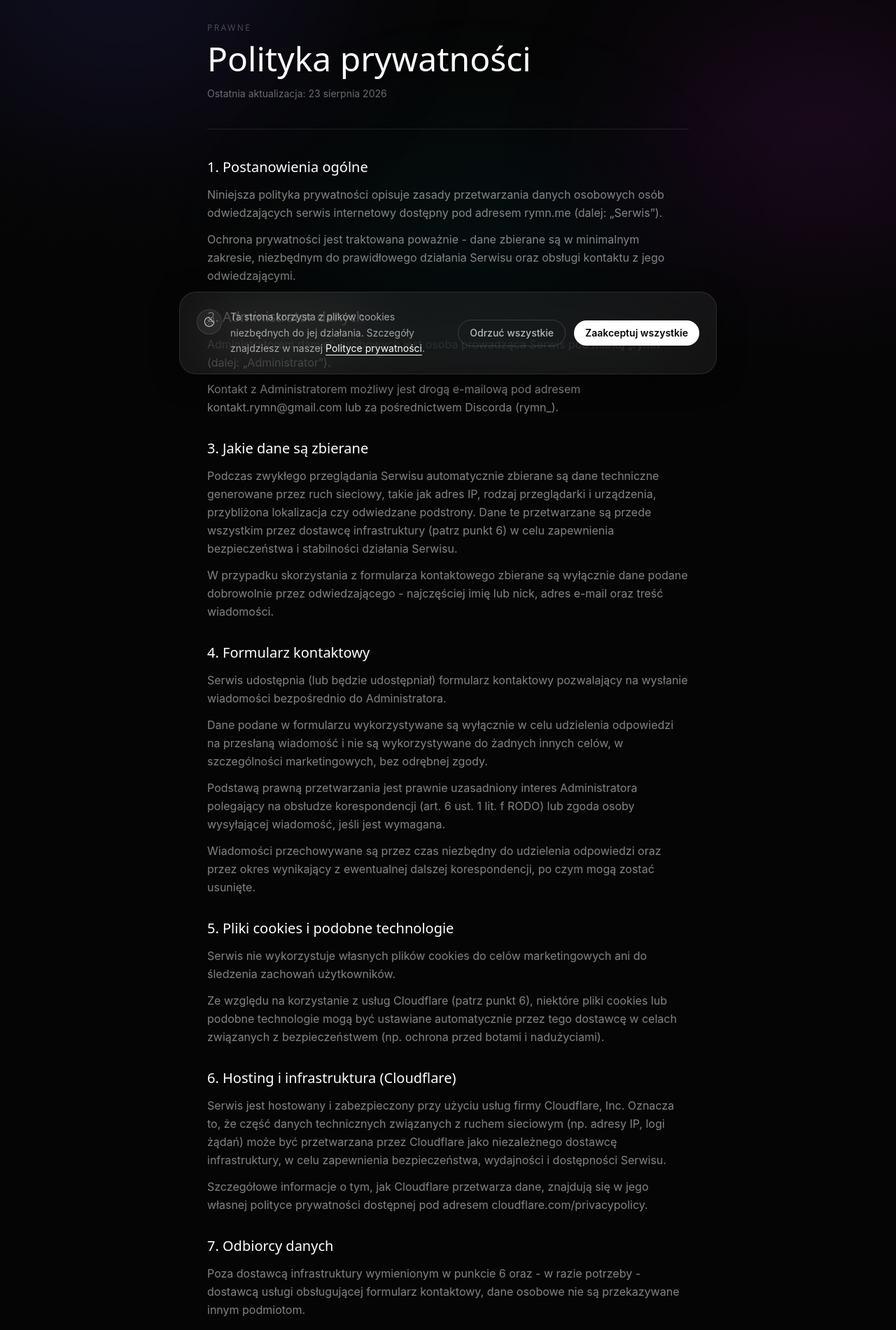
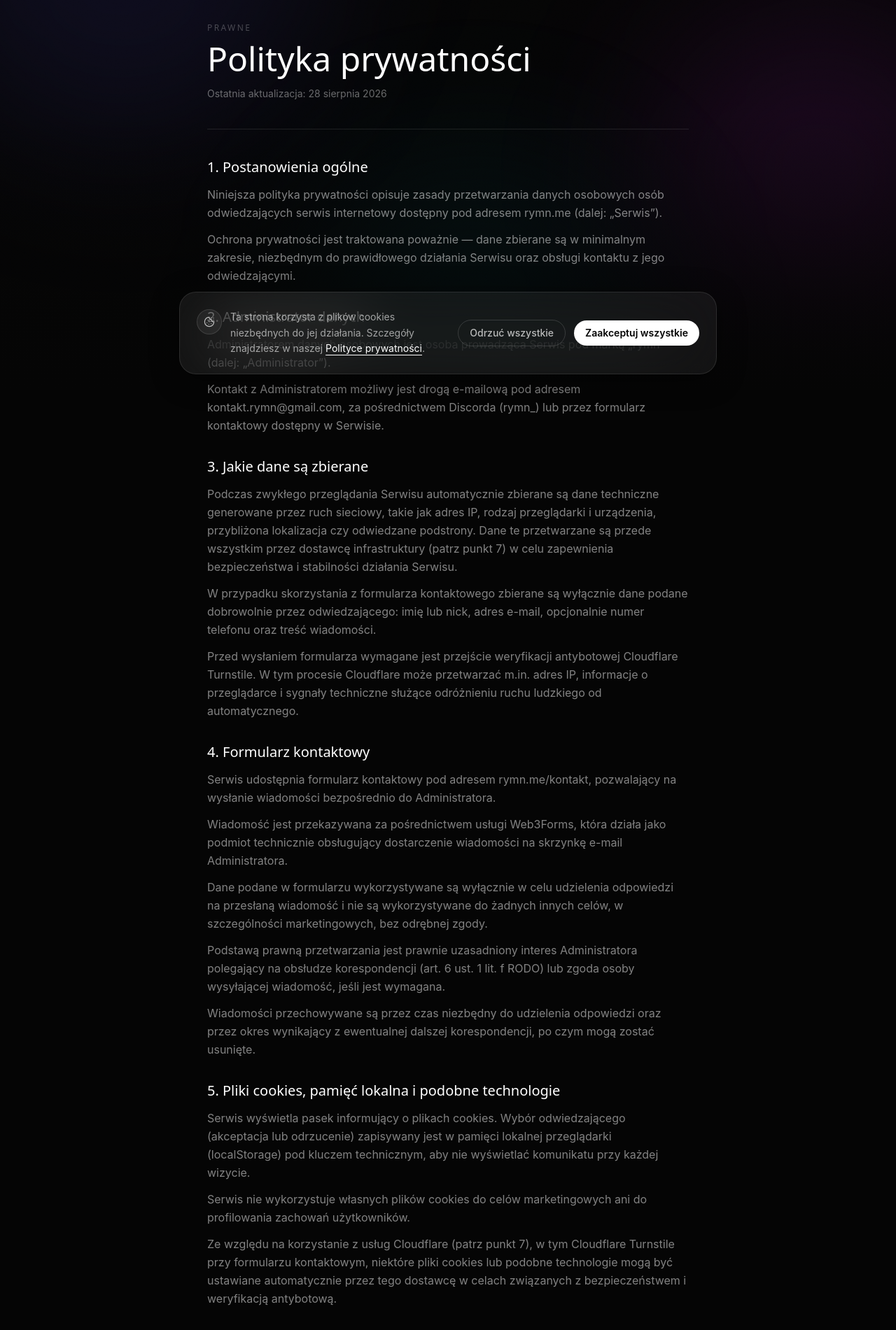
Before and after one commit to waskok/rymn.me, a React (Vite) app: page /polityka-prywatnosci in a window 1280 px wide. Shown: the part 241-2142 px from the top of the page at 70% size. Built offline with nearby package versions, Linux system fonts and the light colour scheme.

Commit message:
policy-update&more

```diff
--- /dev/null
+++ b/src/components/ContactButton.tsx
@@ -0,0 +1,34 @@
+import { Link } from 'react-router-dom';
+import { MessageSquare } from 'lucide-react';
+import { Magnetic } from './Magnetic';
+import { useSamePathScrollTop } from '../lib/useSamePathScrollTop';
+
+interface ContactButtonProps {
+  className?: string;
+  fullWidth?: boolean;
+  onClick?: () => void;
+}
+
+/** Primary CTA linking to the contact form — shared by the header and mobile footer. */
+export function ContactButton({ className = '', fullWidth = false, onClick }: ContactButtonProps) {
+  const handleSamePathScroll = useSamePathScrollTop('/kontakt');
+
+  return (
+    <Magnetic strength={0.25} className={fullWidth ? 'block w-full' : 'inline-block'}>
+      <Link
+        to="/kontakt"
+        onClick={(event) => {
+          handleSamePathScroll(event);
+          onClick?.();
+        }}
+        className={`animate-cta-glow group relative isolate inline-flex items-center gap-2 overflow-hidden rounded-full bg-white font-semibold text-black transition-transform duration-200 hover:scale-105 ${
+          fullWidth ? 'w-full justify-center' : ''
+        } ${className}`}
+      >
+        <span className="pointer-events-none absolute inset-y-0 -left-1/3 w-1/3 -skew-x-12 bg-gradient-to-r from-transparent via-white/80 to-transparent opacity-0 transition-opacity duration-300 group-hover:opacity-100 group-hover:animate-shine" />
+        <MessageSquare className="relative z-10 h-3.5 w-3.5 shrink-0" strokeWidth={1.9} />
+        <span className="relative z-10">Formularz kontaktowy</span>
+      </Link>
+    </Magnetic>
+  );
+}
--- a/src/components/Footer.tsx
+++ b/src/components/Footer.tsx
@@ -2,6 +2,7 @@ import { motion } from 'framer-motion';
 import { Link } from 'react-router-dom';
 import type { SocialLink } from '../types';
 import { Magnetic } from './Magnetic';
+import { ContactButton } from './ContactButton';
 import { useLogoClick } from '../lib/useLogoClick';
 import { useCookieConsent } from '../lib/cookieConsent';
 
@@ -60,6 +61,10 @@ export function Footer({ socials }: FooterProps) {
         </button>
       </div>
 
+      <div className="w-full sm:hidden">
+        <ContactButton fullWidth className="px-4 py-3 text-sm" />
+      </div>
+
       <div className="flex flex-wrap items-center justify-center gap-2">
         {socials.map((social) => (
           <Magnetic key={social.id} strength={0.5}>
--- a/src/components/Header.tsx
+++ b/src/components/Header.tsx
@@ -1,10 +1,10 @@
 import { useState } from 'react';
 import { AnimatePresence, motion, useMotionTemplate, useScroll, useTransform } from 'framer-motion';
 import { Link } from 'react-router-dom';
-import { Coffee, MessageSquare, Menu, X } from 'lucide-react';
+import { Coffee, Menu, X } from 'lucide-react';
 import { Magnetic } from './Magnetic';
+import { ContactButton } from './ContactButton';
 import { useLogoClick } from '../lib/useLogoClick';
-import { useSamePathScrollTop } from '../lib/useSamePathScrollTop';
 import { easeOut } from '../lib/motion';
 
 function StatusPill() {
@@ -37,41 +37,6 @@ function SupportButton({ className = '', onClick }: { className?: string; onClic
       <Coffee className="relative z-10 h-3.5 w-3.5 shrink-0" strokeWidth={1.75} />
       <span className="relative z-10">Wesprzyj mnie</span>
     </a>
-  );
-}
-
-/**
- * Primary "book me" CTA: a solid pill with a sweeping light-shine on hover
- * and a soft idle glow, wrapped in a magnetic area for a subtle cursor pull.
- */
-function ContactButton({
-  className = '',
-  fullWidth = false,
-  onClick,
-}: {
-  className?: string;
-  fullWidth?: boolean;
-  onClick?: () => void;
-}) {
-  const handleSamePathScroll = useSamePathScrollTop('/kontakt');
-
-  return (
-    <Magnetic strength={0.25} className={fullWidth ? 'block w-full' : 'inline-block'}>
-      <Link
-        to="/kontakt"
-        onClick={(event) => {
-          handleSamePathScroll(event);
-          onClick?.();
-        }}
-        className={`animate-cta-glow group relative isolate inline-flex items-center gap-2 overflow-hidden rounded-full bg-white font-semibold text-black transition-transform duration-200 hover:scale-105 ${
-          fullWidth ? 'w-full justify-center' : ''
-        } ${className}`}
-      >
-        <span className="pointer-events-none absolute inset-y-0 -left-1/3 w-1/3 -skew-x-12 bg-gradient-to-r from-transparent via-white/80 to-transparent opacity-0 transition-opacity duration-300 group-hover:opacity-100 group-hover:animate-shine" />
-        <MessageSquare className="relative z-10 h-3.5 w-3.5 shrink-0" strokeWidth={1.9} />
-        <span className="relative z-10">Formularz kontaktowy</span>
-      </Link>
-    </Magnetic>
   );
 }
 
--- a/src/data/gateways.ts
+++ b/src/data/gateways.ts
@@ -58,9 +58,9 @@ export const socials: readonly SocialLink[] = [
 ] as const;
 
 export const stats: readonly StatItem[] = [
-  { id: 'lighthouse', value: '100/100', label: 'Wynik Google Lighthouse' },
   { id: 'freelancer', value: 'Freelancer', label: 'Bez agencji i pośredników' },
   { id: 'exclusive', value: '1:1', label: 'Praca na wyłączność' },
+  { id: 'support', value: 'Pełne Wsparcie', label: 'Od Początku do Końca' },
 ] as const;
 
 export const marqueeTags: readonly string[] = [
--- a/src/pages/PrivacyPolicy.tsx
+++ b/src/pages/PrivacyPolicy.tsx
@@ -12,55 +12,66 @@ const sections: readonly Section[] = [
     title: '1. Postanowienia ogólne',
     paragraphs: [
       'Niniejsza polityka prywatności opisuje zasady przetwarzania danych osobowych osób odwiedzających serwis internetowy dostępny pod adresem rymn.me (dalej: „Serwis”).',
-      'Ochrona prywatności jest traktowana poważnie - dane zbierane są w minimalnym zakresie, niezbędnym do prawidłowego działania Serwisu oraz obsługi kontaktu z jego odwiedzającymi.',
+      'Ochrona prywatności jest traktowana poważnie — dane zbierane są w minimalnym zakresie, niezbędnym do prawidłowego działania Serwisu oraz obsługi kontaktu z jego odwiedzającymi.',
     ],
   },
   {
     title: '2. Administrator danych',
     paragraphs: [
       'Administratorem danych osobowych jest osoba prowadząca Serwis pod marką „rymn” (dalej: „Administrator”).',
-      'Kontakt z Administratorem możliwy jest drogą e-mailową pod adresem kontakt.rymn@gmail.com lub za pośrednictwem Discorda (rymn_).',
+      'Kontakt z Administratorem możliwy jest drogą e-mailową pod adresem kontakt.rymn@gmail.com, za pośrednictwem Discorda (rymn_) lub przez formularz kontaktowy dostępny w Serwisie.',
     ],
   },
   {
     title: '3. Jakie dane są zbierane',
     paragraphs: [
-      'Podczas zwykłego przeglądania Serwisu automatycznie zbierane są dane techniczne generowane przez ruch sieciowy, takie jak adres IP, rodzaj przeglądarki i urządzenia, przybliżona lokalizacja czy odwiedzane podstrony. Dane te przetwarzane są przede wszystkim przez dostawcę infrastruktury (patrz punkt 6) w celu zapewnienia bezpieczeństwa i stabilności działania Serwisu.',
-      'W przypadku skorzystania z formularza kontaktowego zbierane są wyłącznie dane podane dobrowolnie przez odwiedzającego - najczęściej imię lub nick, adres e-mail oraz treść wiadomości.',
+      'Podczas zwykłego przeglądania Serwisu automatycznie zbierane są dane techniczne generowane przez ruch sieciowy, takie jak adres IP, rodzaj przeglądarki i urządzenia, przybliżona lokalizacja czy odwiedzane podstrony. Dane te przetwarzane są przede wszystkim przez dostawcę infrastruktury (patrz punkt 7) w celu zapewnienia bezpieczeństwa i stabilności działania Serwisu.',
+      'W przypadku skorzystania z formularza kontaktowego zbierane są wyłącznie dane podane dobrowolnie przez odwiedzającego: imię lub nick, adres e-mail, opcjonalnie numer telefonu oraz treść wiadomości.',
+      'Przed wysłaniem formularza wymagane jest przejście weryfikacji antybotowej Cloudflare Turnstile. W tym procesie Cloudflare może przetwarzać m.in. adres IP, informacje o przeglądarce i sygnały techniczne służące odróżnieniu ruchu ludzkiego od automatycznego.',
     ],
   },
   {
     title: '4. Formularz kontaktowy',
     paragraphs: [
-      'Serwis udostępnia (lub będzie udostępniał) formularz kontaktowy pozwalający na wysłanie wiadomości bezpośrednio do Administratora.',
+      'Serwis udostępnia formularz kontaktowy pod adresem rymn.me/kontakt, pozwalający na wysłanie wiadomości bezpośrednio do Administratora.',
+      'Wiadomość jest przekazywana za pośrednictwem usługi Web3Forms, która działa jako podmiot technicznie obsługujący dostarczenie wiadomości na skrzynkę e-mail Administratora.',
       'Dane podane w formularzu wykorzystywane są wyłącznie w celu udzielenia odpowiedzi na przesłaną wiadomość i nie są wykorzystywane do żadnych innych celów, w szczególności marketingowych, bez odrębnej zgody.',
       'Podstawą prawną przetwarzania jest prawnie uzasadniony interes Administratora polegający na obsłudze korespondencji (art. 6 ust. 1 lit. f RODO) lub zgoda osoby wysyłającej wiadomość, jeśli jest wymagana.',
       'Wiadomości przechowywane są przez czas niezbędny do udzielenia odpowiedzi oraz przez okres wynikający z ewentualnej dalszej korespondencji, po czym mogą zostać usunięte.',
     ],
   },
   {
-    title: '5. Pliki cookies i podobne technologie',
+    title: '5. Pliki cookies, pamięć lokalna i podobne technologie',
     paragraphs: [
-      'Serwis nie wykorzystuje własnych plików cookies do celów marketingowych ani do śledzenia zachowań użytkowników.',
-      'Ze względu na korzystanie z usług Cloudflare (patrz punkt 6), niektóre pliki cookies lub podobne technologie mogą być ustawiane automatycznie przez tego dostawcę w celach związanych z bezpieczeństwem (np. ochrona przed botami i nadużyciami).',
+      'Serwis wyświetla pasek informujący o plikach cookies. Wybór odwiedzającego (akceptacja lub odrzucenie) zapisywany jest w pamięci lokalnej przeglądarki (localStorage) pod kluczem technicznym, aby nie wyświetlać komunikatu przy każdej wizycie.',
+      'Serwis nie wykorzystuje własnych plików cookies do celów marketingowych ani do profilowania zachowań użytkowników.',
+      'Ze względu na korzystanie z usług Cloudflare (patrz punkt 7), w tym Cloudflare Turnstile przy formularzu kontaktowym, niektóre pliki cookies lub podobne technologie mogą być ustawiane automatycznie przez tego dostawcę w celach związanych z bezpieczeństwem i weryfikacją antybotową.',
     ],
   },
   {
-    title: '6. Hosting i infrastruktura (Cloudflare)',
+    title: '6. Weryfikacja antybotowa (Cloudflare Turnstile)',
+    paragraphs: [
+      'Formularz kontaktowy chroniony jest usługą Cloudflare Turnstile. Jej celem jest ograniczenie automatycznych zgłoszeń i nadużyć.',
+      'Dane przetwarzane w ramach Turnstile (np. adres IP, sygnały przeglądarki) są przekazywane firmie Cloudflare, Inc. jako niezależnemu dostawcy. Szczegóły znajdują się w polityce prywatności Cloudflare: cloudflare.com/privacypolicy.',
+      'Weryfikacja Turnstile jest wymagana do wysłania wiadomości przez formularz — bez pozytywnego przejścia weryfikacji wiadomość nie zostanie dostarczona.',
+    ],
+  },
+  {
+    title: '7. Hosting i infrastruktura (Cloudflare)',
     paragraphs: [
       'Serwis jest hostowany i zabezpieczony przy użyciu usług firmy Cloudflare, Inc. Oznacza to, że część danych technicznych związanych z ruchem sieciowym (np. adresy IP, logi żądań) może być przetwarzana przez Cloudflare jako niezależnego dostawcę infrastruktury, w celu zapewnienia bezpieczeństwa, wydajności i dostępności Serwisu.',
       'Szczegółowe informacje o tym, jak Cloudflare przetwarza dane, znajdują się w jego własnej polityce prywatności dostępnej pod adresem cloudflare.com/privacypolicy.',
     ],
   },
   {
-    title: '7. Odbiorcy danych',
+    title: '8. Odbiorcy danych',
     paragraphs: [
-      'Poza dostawcą infrastruktury wymienionym w punkcie 6 oraz - w razie potrzeby - dostawcą usługi obsługującej formularz kontaktowy, dane osobowe nie są przekazywane innym podmiotom.',
+      'Dane osobowe mogą być przekazywane następującym kategoriom odbiorców: Cloudflare, Inc. (hosting, Turnstile, zabezpieczenia) oraz Web3Forms (techniczna obsługa formularza kontaktowego i dostarczenie wiadomości e-mail).',
       'Dane nie są sprzedawane, wynajmowane ani udostępniane w celach marketingowych osobom trzecim.',
     ],
   },
   {
-    title: '8. Prawa osób, których dane dotyczą',
+    title: '9. Prawa osób, których dane dotyczą',
     paragraphs: [
       'Każda osoba, której dane są przetwarzane, ma prawo do dostępu do swoich danych, ich sprostowania, usunięcia lub ograniczenia przetwarzania, a także prawo do wniesienia sprzeciwu wobec przetwarzania oraz do przenoszenia danych.',
       'W celu skorzystania z powyższych praw wystarczy skontaktować się z Administratorem, korzystając z danych podanych w punkcie 2.',
@@ -68,26 +79,26 @@ const sections: readonly Section[] = [
     ],
   },
   {
-    title: '9. Bezpieczeństwo danych',
+    title: '10. Bezpieczeństwo danych',
     paragraphs: [
-      'Administrator dokłada należytej staranności, aby dane były przetwarzane w sposób bezpieczny, w tym poprzez korzystanie z zaufanych dostawców infrastruktury stosujących nowoczesne zabezpieczenia (szyfrowanie połączenia, ochronę przed nadużyciami).',
+      'Administrator dokłada należytej staranności, aby dane były przetwarzane w sposób bezpieczny, w tym poprzez korzystanie z zaufanych dostawców infrastruktury stosujących nowoczesne zabezpieczenia (szyfrowanie połączenia HTTPS, ochronę przed nadużyciami, weryfikację antybotową).',
     ],
   },
   {
-    title: '10. Bezpłatny charakter usługi',
+    title: '11. Bezpłatny charakter usługi',
     paragraphs: [
       'Korzystanie z Serwisu jest całkowicie bezpłatne dla jego odwiedzających.',
       'Serwis nie prowadzi sprzedaży ani rozliczeń finansowych, w związku z czym dane osobowe nie są zbierane w celach księgowych, transakcyjnych ani marketingowych.',
     ],
   },
   {
-    title: '11. Prawo właściwe',
+    title: '12. Prawo właściwe',
     paragraphs: [
       'W zakresie nieuregulowanym niniejszą polityką oraz w sprawach dotyczących przetwarzania danych osobowych zastosowanie mają obowiązujące przepisy prawa polskiego, w tym RODO.',
     ],
   },
   {
-    title: '12. Zmiany w polityce prywatności',
+    title: '13. Zmiany w polityce prywatności',
     paragraphs: [
       'Niniejsza polityka może być okresowo aktualizowana, w szczególności w związku z rozwojem Serwisu lub zmianami w przepisach prawa.',
       'O wszelkich istotnych zmianach odwiedzający zostaną poinformowani poprzez publikację nowej wersji polityki na stronie Serwisu wraz z datą jej ostatniej aktualizacji.',
@@ -109,7 +120,7 @@ export function PrivacyPolicy() {
       <h1 className="font-display mt-3 text-3xl font-medium text-white sm:text-5xl">
         Polityka prywatności
       </h1>
-      <p className="mt-4 text-sm text-white/40">Ostatnia aktualizacja: 23 sierpnia 2026</p>
+      <p className="mt-4 text-sm text-white/40">Ostatnia aktualizacja: 28 sierpnia 2026</p>
 
       <div className="mt-10 flex flex-col gap-8 border-t border-white/10 pt-10">
         {sections.map((section) => (
@@ -137,8 +148,12 @@ export function PrivacyPolicy() {
               className="text-white underline underline-offset-4 hover:text-white/70"
             >
               kontakt.rymn@gmail.com
-            </a>{' '}
-            lub przez Discorda (<span className="text-white">rymn_</span>).
+            </a>
+            , przez Discorda (<span className="text-white">rymn_</span>) lub za pomocą{' '}
+            <a href="/kontakt" className="text-white underline underline-offset-4 hover:text-white/70">
+              formularza kontaktowego
+            </a>
+            .
           </p>
         </div>
       </div>
--- a/src/pages/Terms.tsx
+++ b/src/pages/Terms.tsx
@@ -13,28 +13,29 @@ const sections: readonly Section[] = [
     paragraphs: [
       'Niniejszy regulamin określa zasady korzystania z serwisu internetowego dostępnego pod adresem rymn.me (dalej: „Serwis”).',
       'Serwis jest prowadzony przez osobę występującą pod marką „rymn” (dalej: „Administrator”).',
-      'Kontakt z Administratorem możliwy jest mailowo pod adresem kontakt.rymn@gmail.com lub przez Discorda (rymn_).',
+      'Kontakt z Administratorem możliwy jest mailowo pod adresem kontakt.rymn@gmail.com, przez Discorda (rymn_) lub za pomocą formularza kontaktowego w Serwisie.',
     ],
   },
   {
     title: '2. Wymagania techniczne',
     paragraphs: [
       'Do korzystania z Serwisu wystarczy urządzenie z dostępem do internetu oraz aktualna przeglądarka wspierająca HTML5, CSS3 i JavaScript.',
-      'Część funkcji Serwisu (np. formularz kontaktowy) może wymagać włączonej obsługi plików cookies lub pamięci lokalnej przeglądarki, a także pozytywnego przejścia weryfikacji antybotowej, jeśli zostanie ona wdrożona.',
+      'Korzystanie z formularza kontaktowego wymaga włączonej obsługi plików cookies lub pamięci lokalnej przeglądarki (localStorage) oraz pozytywnego przejścia weryfikacji antybotowej Cloudflare Turnstile.',
     ],
   },
   {
     title: '3. Zasady korzystania z Serwisu',
     paragraphs: [
       'Korzystając z Serwisu, w tym z formularza kontaktowego, należy działać zgodnie z prawem i dobrymi obyczajami.',
-      'Niedopuszczalne jest przesyłanie treści nielegalnych, obraźliwych lub naruszających prawa osób trzecich, a także podejmowanie działań mogących zakłócić prawidłowe działanie Serwisu lub obejście jego zabezpieczeń technicznych.',
+      'Niedopuszczalne jest przesyłanie treści nielegalnych, obraźliwych lub naruszających prawa osób trzecich, a także podejmowanie działań mogących zakłócić prawidłowe działanie Serwisu lub obejście jego zabezpieczeń technicznych, w tym mechanizmu Cloudflare Turnstile.',
       'Administrator może zignorować lub usunąć wiadomości noszące charakter spamu, nadużycia lub naruszające powyższe zasady.',
     ],
   },
   {
     title: '4. Formularz kontaktowy',
     paragraphs: [
-      'Serwis udostępnia (lub będzie udostępniał) formularz kontaktowy pozwalający na przesłanie wiadomości do Administratora.',
+      'Serwis udostępnia formularz kontaktowy pod adresem rymn.me/kontakt, pozwalający na przesłanie wiadomości do Administratora.',
+      'Przed wysłaniem wiadomości wymagane jest przejście weryfikacji Cloudflare Turnstile. Bez pozytywnej weryfikacji formularz nie zostanie przyjęty.',
       'Wysłanie wiadomości nie jest równoznaczne z zawarciem jakiejkolwiek umowy ani zobowiązaniem do udzielenia odpowiedzi w określonym terminie — Administrator dokłada starań, aby odpowiadać w rozsądnym czasie.',
     ],
   },
@@ -49,8 +50,10 @@ const sections: readonly Section[] = [
   {
     title: '6. Cookies i usługi zewnętrzne',
     paragraphs: [
-      'Serwis korzysta z infrastruktury i usług Cloudflare, w tym zabezpieczeń antybotowych oraz analityki ruchu (Cloudflare Web Analytics), które mogą wiązać się z wykorzystaniem plików cookies lub podobnych technologii.',
-      'Szczegółowe informacje na ten temat znajdują się w Polityce prywatności.',
+      'Serwis korzysta z infrastruktury i usług Cloudflare, w tym zabezpieczeń antybotowych Cloudflare Turnstile przy formularzu kontaktowym, które mogą wiązać się z wykorzystaniem plików cookies lub podobnych technologii.',
+      'Serwis wyświetla pasek informujący o plikach cookies — wybór odwiedzającego zapisywany jest w pamięci lokalnej przeglądarki.',
+      'Wiadomości z formularza kontaktowego są technicznie obsługiwane przez usługę Web3Forms.',
+      'Szczegółowe informacje na temat przetwarzania danych znajdują się w Polityce prywatności.',
     ],
   },
   {
@@ -63,13 +66,13 @@ const sections: readonly Section[] = [
     title: '8. Odpowiedzialność',
     paragraphs: [
       'Serwis udostępniany jest w stanie takim, w jakim jest („as is”), bez gwarancji nieprzerwanej dostępności lub całkowitego braku błędów.',
-      'Administrator dokłada należytej staranności w celu zapewnienia prawidłowego działania Serwisu, jednak w granicach dopuszczalnych przez obowiązujące przepisy prawa nie odpowiada za przerwy w dostępności ani za działanie usług zewnętrznych, z których Serwis korzysta (w szczególności Cloudflare).',
+      'Administrator dokłada należytej staranności w celu zapewnienia prawidłowego działania Serwisu, jednak w granicach dopuszczalnych przez obowiązujące przepisy prawa nie odpowiada za przerwy w dostępności ani za działanie usług zewnętrznych, z których Serwis korzysta (w szczególności Cloudflare i Web3Forms).',
     ],
   },
   {
     title: '9. Zgłoszenia i kontakt w sprawach Regulaminu',
     paragraphs: [
-      'Wszelkie uwagi, pytania lub zgłoszenia dotyczące działania Serwisu lub niniejszego Regulaminu można przesyłać na adres kontakt.rymn@gmail.com.',
+      'Wszelkie uwagi, pytania lub zgłoszenia dotyczące działania Serwisu lub niniejszego Regulaminu można przesyłać na adres kontakt.rymn@gmail.com lub przez formularz kontaktowy w Serwisie.',
     ],
   },
   {
@@ -100,7 +103,7 @@ export function Terms() {
 
       <span className="font-display text-xs tracking-[0.2em] text-white/25">PRAWNE</span>
       <h1 className="font-display mt-3 text-3xl font-medium text-white sm:text-5xl">Regulamin</h1>
-      <p className="mt-4 text-sm text-white/40">Ostatnia aktualizacja: 24 sierpnia 2026</p>
+      <p className="mt-4 text-sm text-white/40">Ostatnia aktualizacja: 28 sierpnia 2026</p>
 
       <div className="mt-10 flex flex-col gap-8 border-t border-white/10 pt-10">
         {sections.map((section) => (
@@ -128,8 +131,12 @@ export function Terms() {
               className="text-white underline underline-offset-4 hover:text-white/70"
             >
               kontakt.rymn@gmail.com
-            </a>{' '}
-            lub przez Discorda (<span className="text-white">rymn_</span>).
+            </a>
+            , przez Discorda (<span className="text-white">rymn_</span>) lub za pomocą{' '}
+            <a href="/kontakt" className="text-white underline underline-offset-4 hover:text-white/70">
+              formularza kontaktowego
+            </a>
+            .
           </p>
         </div>
       </div>
```
